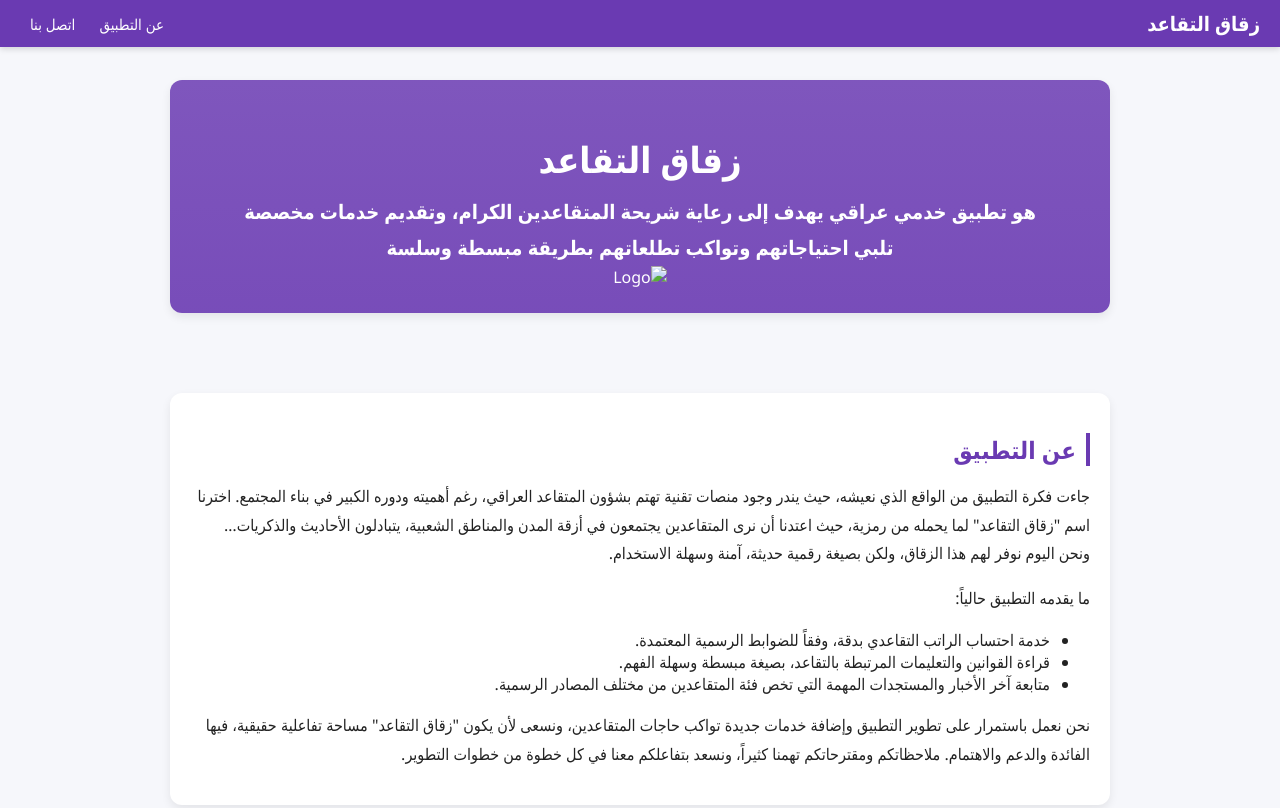
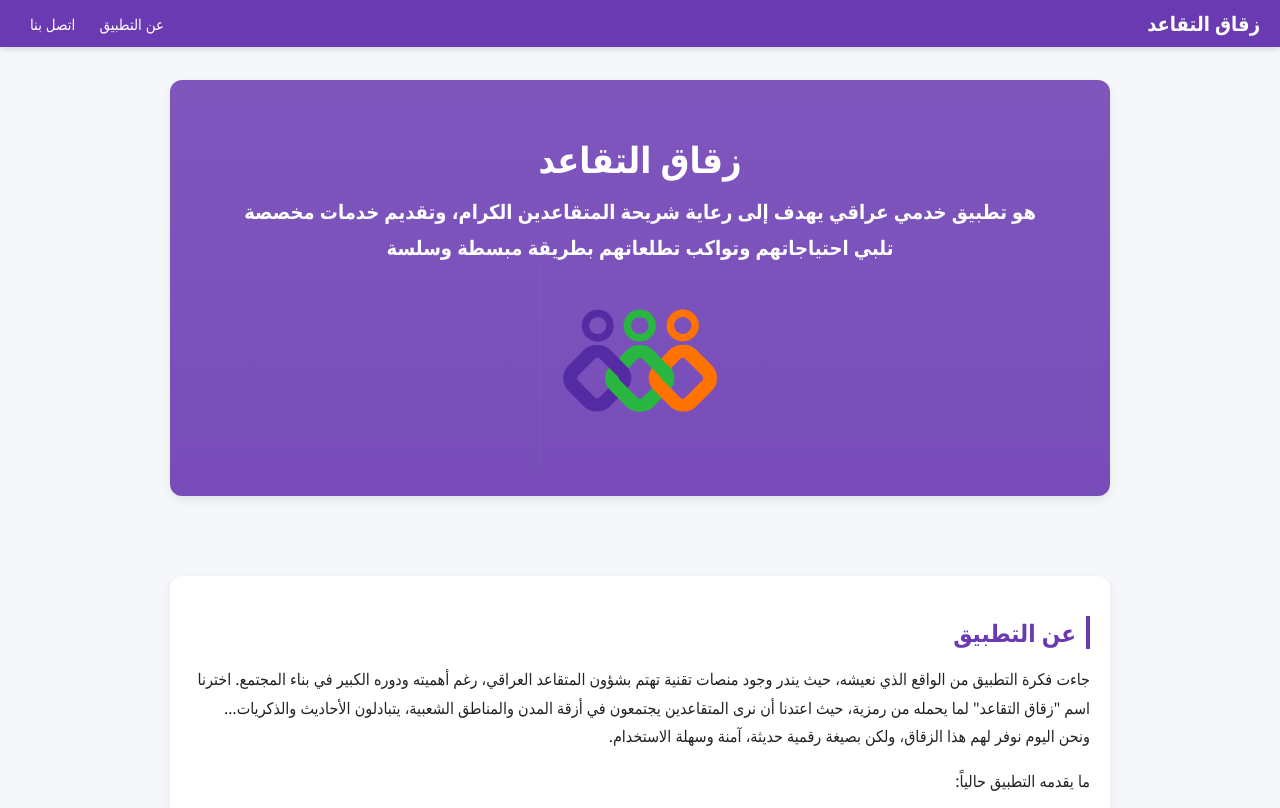
Before and after one commit to Osama1975/Zokak, a plain HTML site: page index.html in a window 1280 px wide. Shown: the top 808 px of the page. Drawn offline with Linux system fonts and the light colour scheme; the site is published under a folder, as on GitHub Pages, so addresses that start at the root find nothing.

Commit message:
Fix image source path in index.html

```diff
--- a/index.html
+++ b/index.html
@@ -201,7 +201,7 @@
   <section class="hero">
     <h1>زقاق التقاعد</h1>
     <p>هو تطبيق خدمي عراقي يهدف إلى رعاية شريحة المتقاعدين الكرام، وتقديم خدمات مخصصة تلبي احتياجاتهم وتواكب تطلعاتهم بطريقة مبسطة وسلسة</p>
-          <img src="/image/icon.png" height="200" white="200" alt="Logo">
+          <img src="./image/icon.png" height="200" white="200" alt="Logo">
 
   </section>
 
```
